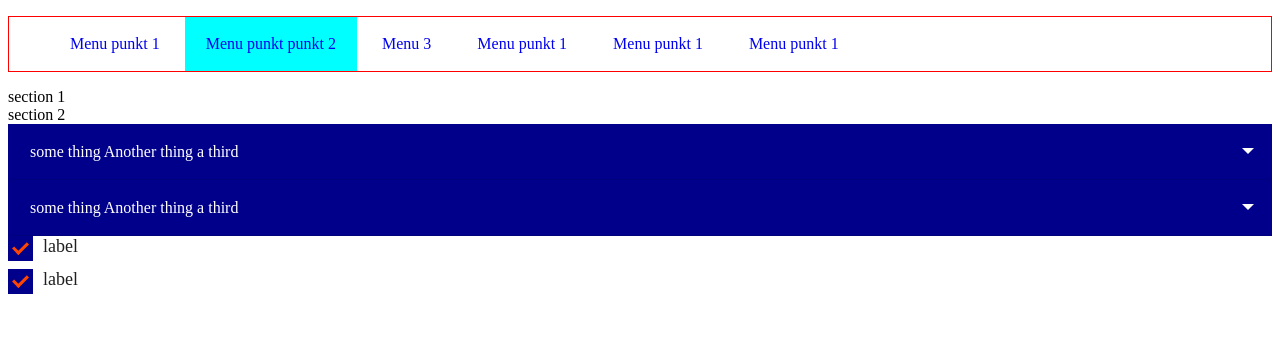
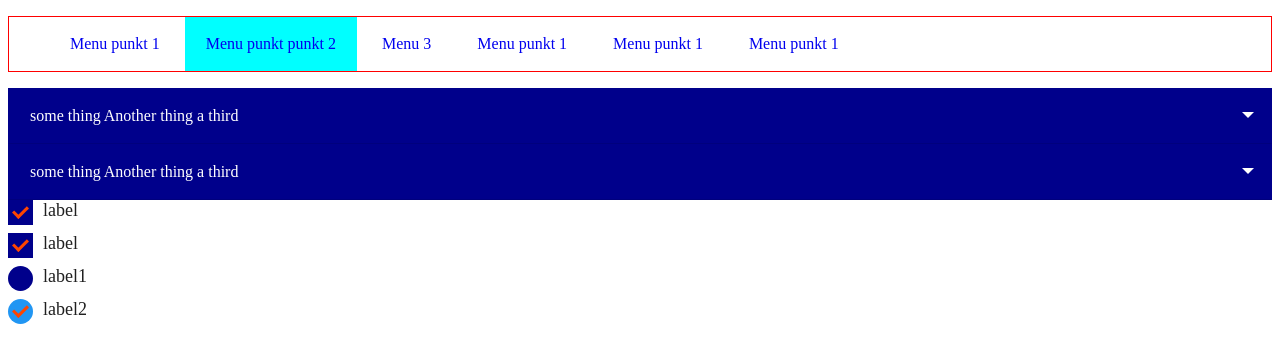
Before and after one commit to AndreasBerglund/usefulsnippets, a plain HTML site: page index.html in a window 1280 px wide. Drawn offline with nearby package versions, Linux system fonts and the light colour scheme.

Commit message:
added custom radio buttons

```diff
--- /dev/null
+++ b/custom-radio-buttons.scss
@@ -0,0 +1,69 @@
+/* custom checkboxes
+
+requires following html structure
+ <label class="radio-container">label
+  <input type="radio" checked="checked" name="radio">
+  <span class="checkmark"></span>
+</label>
+
+*/
+
+.radio-container {
+
+    display: block;
+    position: relative;
+    padding-left: 35px;
+    margin-bottom: 12px;
+    font-size: 18px;
+    cursor: pointer;
+    -webkit-user-select: none;
+    -moz-user-select: none;
+    -ms-user-select: none;
+    user-select: none;
+    color: #202020;
+    text-align: left;
+
+    input {
+        position: absolute;
+        opacity: 0;
+        cursor: pointer;
+        height: 0;
+        width: 0;
+    }
+
+    &:hover input ~ .checkmark {
+        background-color: #ccc;
+    }
+    & input:checked ~ .checkmark {
+        background-color: #2196F3;
+    }
+    & input:checked ~ .checkmark:after {
+        display: block;
+    }
+
+    .checkmark {
+        position: absolute;
+        top: 0;
+        left: 0;
+        height: 25px;
+        width: 25px;
+        background-color: darkblue;
+        border-radius: 50%;
+
+        &:after {
+            content: "";
+            position: absolute;
+            display: none;
+            left: 8px;
+            top: 3px;
+            width: 6px;
+            height: 12px;
+            border: solid orangered;
+            border-width: 0 3px 3px 0;
+            -webkit-transform: rotate(45deg);
+            -ms-transform: rotate(45deg);
+            transform: rotate(45deg);
+        }
+    }
+
+}
--- a/index.html
+++ b/index.html
@@ -14,6 +14,8 @@
         <link rel="stylesheet" href="assets/css/custom-scrollbar.min.css">
         <link rel="stylesheet" href="assets/css/custom-dropdown.min.css">
         <link rel="stylesheet" href="assets/css/custom-navigation-marker.min.css">
+        <link rel="stylesheet" href="assets/css/custom-radio-buttons.min.css">
+
 
         <script
         src="https://code.jquery.com/jquery-3.4.1.min.js"
@@ -35,11 +37,6 @@
                 <li><a href="#">Menu punkt 1</a></li>
             </ul>
         </nav>
-
-        <div class="custom-scroll-container">
-            <section>section 1</section>
-            <section>section 2</section>
-        </div>
 
         <div class="custom-dropdown">
             <select id="selecet1">
@@ -65,6 +62,16 @@
             <span class="checkmark"></span>
         </label>
 
+        <label class="radio-container">label1
+            <input type="radio" checked="checked" name="radio">
+            <span class="checkmark"></span>
+          </label>
+
+          <label class="radio-container">label2
+            <input type="radio" checked="checked" name="radio">
+            <span class="checkmark"></span>
+          </label>
+
         <script src="assets/js/custom-navigation-marker.js" async defer></script>
         <script src="assets/js/custom-dropdown.js" async defer></script>
     </body>
```
Also changed, not shown: assets/css/custom-radio-buttons.min.css (added).
